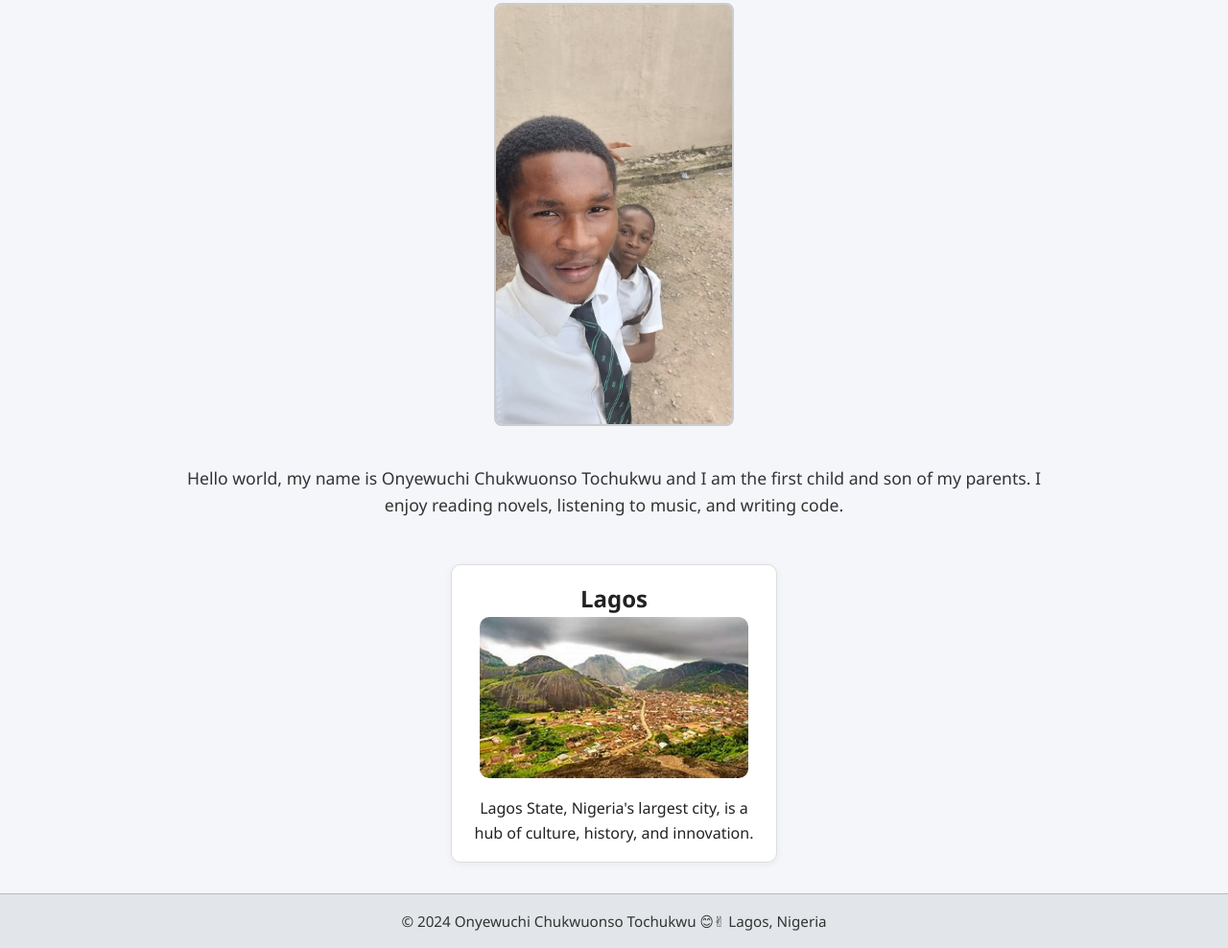
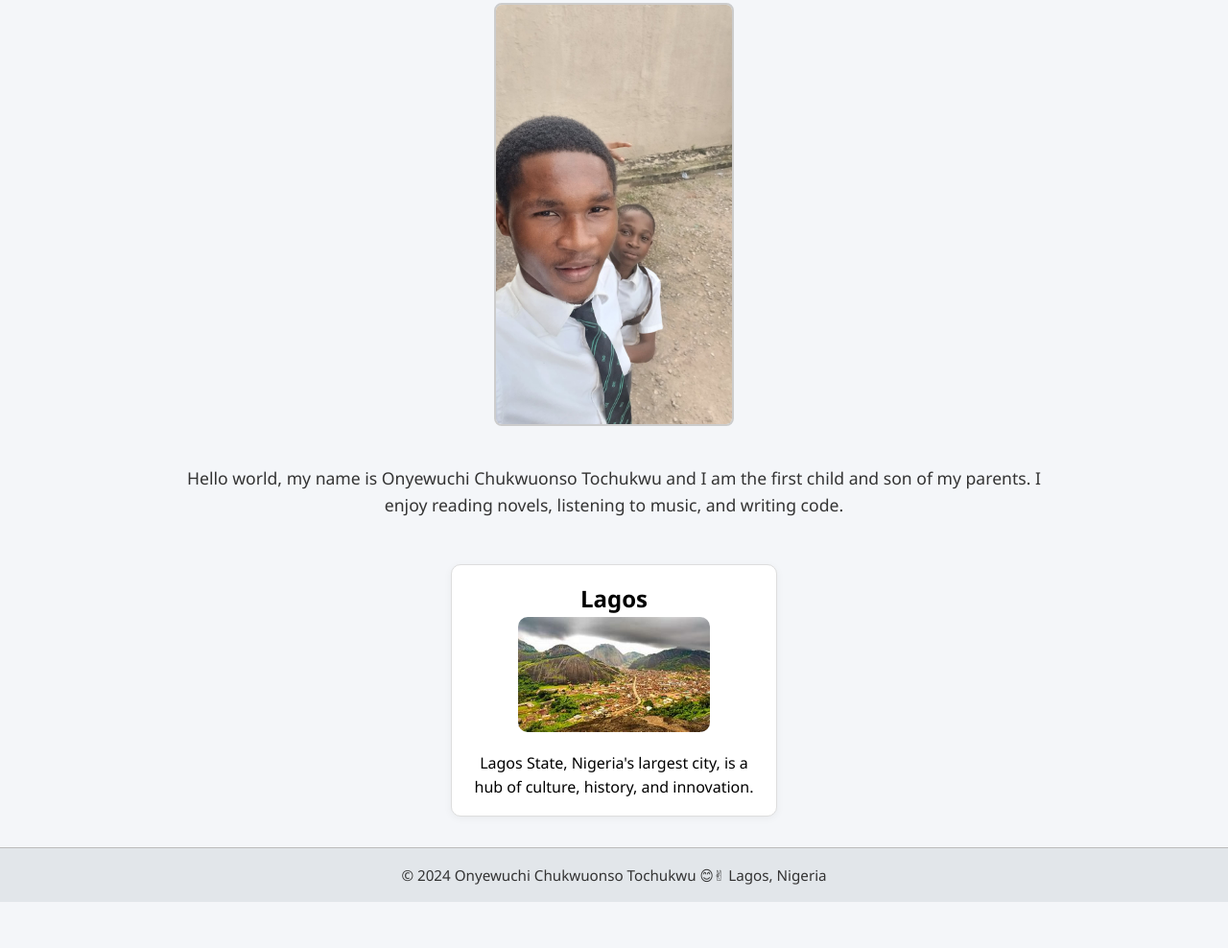
Before and after one commit to chukwunonso123/wdd130, a plain HTML site: page index.html in a window 1280 px wide. Shown: the part 194-1182 px from the top of the page at 96% size. After the commit the page ends 1134 px from the top, so only its background shows below. Drawn offline with Linux system fonts and the light colour scheme.

Commit message:
week2 late

```diff
--- a/styles/styles.css
+++ b/styles/styles.css
@@ -1,3 +1,4 @@
+
 * {
   box-sizing: border-box;
   margin: 0;
@@ -17,7 +18,6 @@
   padding: 1.5rem 1rem;
   text-align: center;
 }
-
 
 nav {
   background-color: #003060;
@@ -45,13 +45,15 @@
   padding: 1rem;
   text-align: center;
 }
-
 main img {
   width: 250px;
   height: auto;
   border: 2px solid #ccc;
   border-radius: 8px;
   margin-bottom: 1rem;
+}
+p {
+  padding: 0;
 }
 
 main p {
@@ -60,22 +62,21 @@
   color: #333;
   padding: 0 1rem;
 }
-
-
 aside {
+  width: 90%;
   max-width: 340px;
   margin: 2rem auto;
   background-color: #ffffff;
   border: 1px solid #ddd;
   padding: 1rem;
+  color: #000;
   border-radius: 10px;
   box-shadow: 0 2px 8px rgba(0, 0, 0, 0.05);
   text-align: center;
 }
-
 aside img {
-    width: 100%;
-    max-width: 280px;
+  width: 200px;
+  height: auto;
   border-radius: 10px;
   margin-bottom: 0.75rem;
 }
@@ -89,6 +90,7 @@
   margin-top: 2rem;
   border-top: 1px solid #bbb;
 }
+
 
 @media (max-width: 600px) {
   nav {
```
Lines whose indentation alone changed are shown as unchanged.
